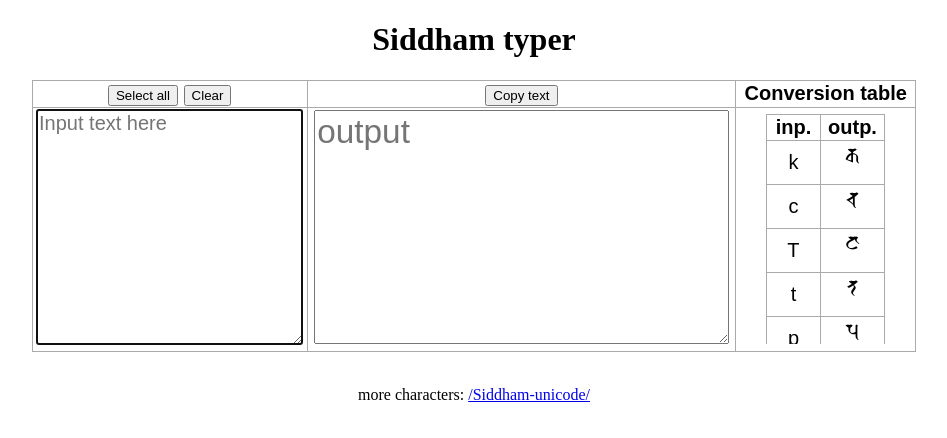
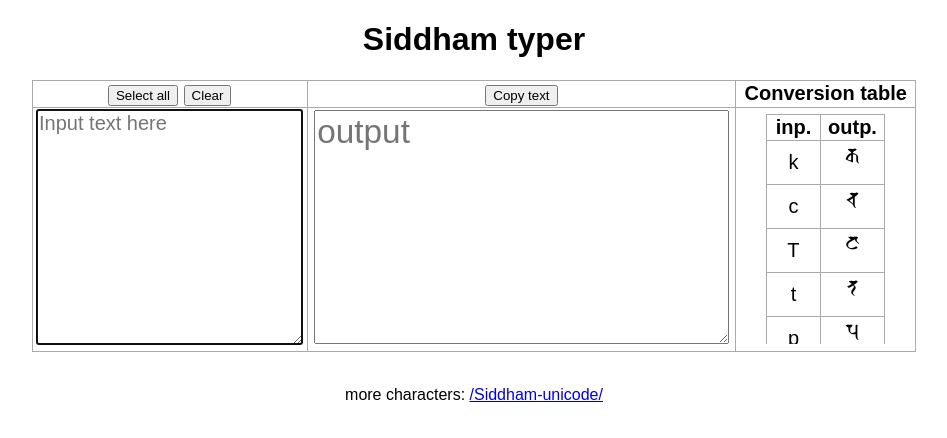
Before and after one commit to victorlee/Siddham-typer, a plain HTML site: page index.html in a window 1280 px wide. Shown: the whole page, without its empty margins (166-1113 px from the left). Drawn offline with Linux system fonts and the light colour scheme; a web font is replaced by a local one.

Commit message:
Update index.html

```diff
--- a/index.html
+++ b/index.html
@@ -143,7 +143,9 @@ var conversion = {
 
 <style>
 @import url(https://victorlee.github.io/fonts/stylesheet.css);
-
+html {
+  font-family:arial;
+}
 table {
   border-collapse: collapse;
   width: 70%;
```
